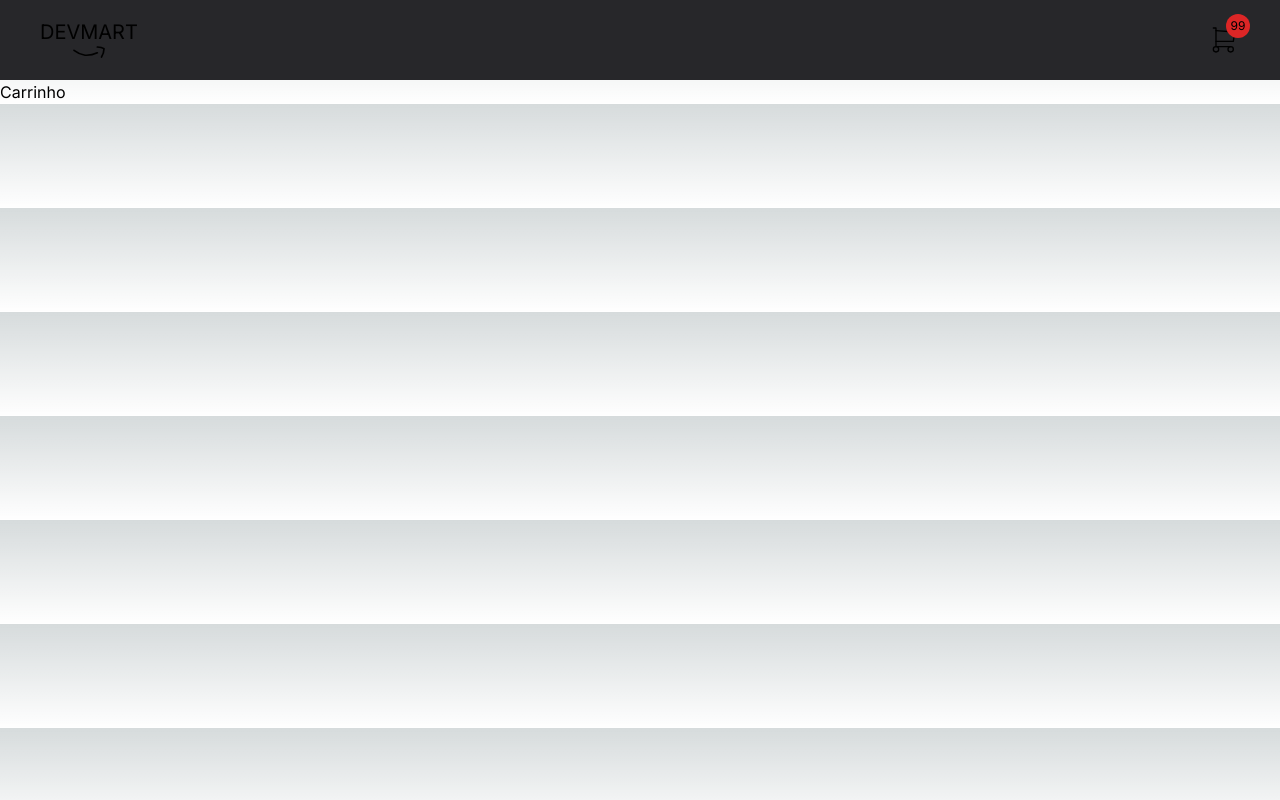
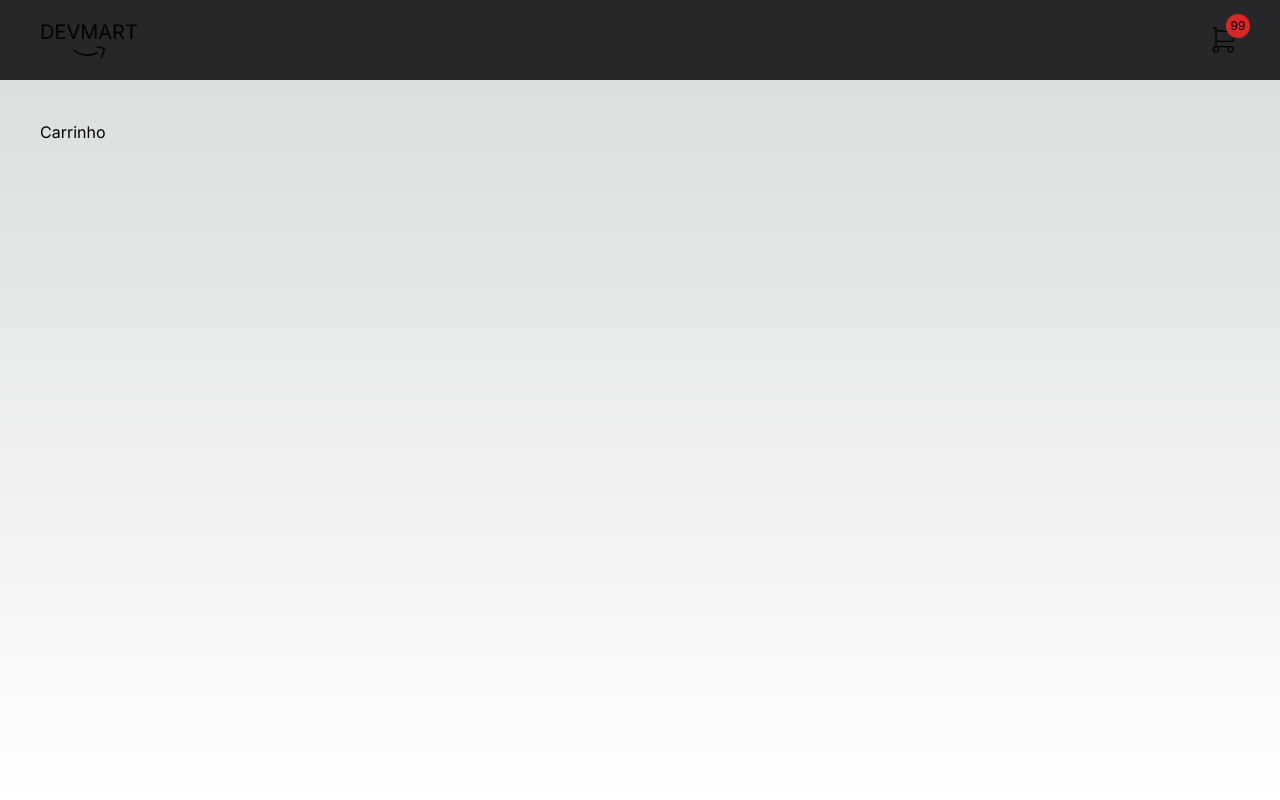
Before and after one commit to darioreisjr/DevMartPro-nextjs, a Next.js app: page /carrinho in a window 1280 px wide. Built offline with nearby package versions, Linux system fonts and the light colour scheme.

Commit message:
Feat: defining rule for our page component

```diff
--- a/src/components/template/Pagina.tsx
+++ b/src/components/template/Pagina.tsx
@@ -7,9 +7,14 @@
 
 export default function Pagina(props: PaginaProps) {
   return (
-    <div className="flex flex-col">
-      <Cabecalho/>
-      <main>{props.children}</main>
+    <div className="flex flex-col min-h-screen">
+      <Cabecalho />
+      <main className={`
+        flex-1 w-[1200px] mx-auto
+        ${props.className ?? ''} py-10
+        `}>
+        {props.children}
+      </main>
     </div>
   );
 }
```
